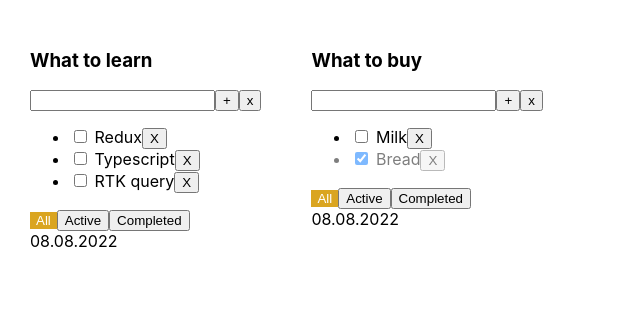
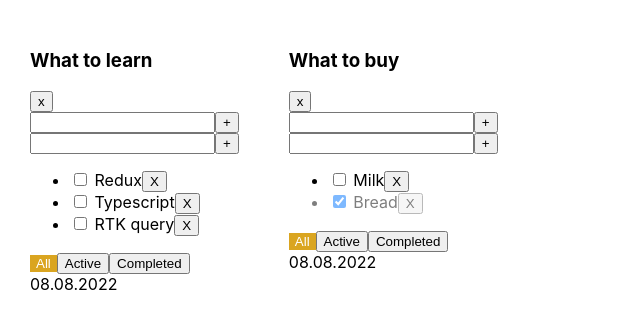
Before and after one commit to MillionerMIN/to-do-list, a React (Vite) app: page / in a window 1280 px wide. Shown: the top 328 px of the page, without its empty margins (0-640 px from the left). Built offline with nearby package versions, Linux system fonts and the light colour scheme.

Commit message:
#sprint02week01: fixing component

```diff
--- a/src/shared/types/TaskStateType.ts
+++ b/src/shared/types/TaskStateType.ts
@@ -1,5 +1,5 @@
 import { Task } from './Task';
 
 export type TaskStateType = {
-  [key: string]: Task;
+  [key: string]: Task[];
 };
--- /dev/null
+++ b/src/shared/ui/ui-add-item-form/index.tsx
@@ -0,0 +1,47 @@
+import './styles.css';
+
+import type { ChangeEvent, KeyboardEvent } from 'react';
+
+import { UiButton } from '../ui-button';
+import { UiField } from '../ui-field';
+import { useState } from 'react';
+
+type UiAddItemFormProps = {
+  addTask: (title: string) => void;
+};
+
+export function UiAddItemForm({ addTask }: UiAddItemFormProps) {
+  const [taskTitle, setTaskTitle] = useState<string>('');
+  const [error, setError] = useState<string | null>(null);
+
+  function addTaskHandler() {
+    if (taskTitle.trim() !== '') {
+      addTask(taskTitle.trim());
+      setTaskTitle('');
+    } else {
+      setError('title is required');
+    }
+  }
+
+  function changeTaskTitleHandler(event: ChangeEvent<HTMLInputElement>) {
+    setTaskTitle(event.currentTarget.value);
+  }
+
+  function addTaskOnKeyUpHandler(event: KeyboardEvent<HTMLInputElement>) {
+    setError(null);
+    event.key === 'Enter' && addTaskHandler();
+  }
+
+  return (
+    <div className='todolist-title-container'>
+      <UiField
+        className={error ? 'error' : ''}
+        value={taskTitle}
+        onChange={changeTaskTitleHandler}
+        onKeyUp={addTaskOnKeyUpHandler}
+      />
+      <UiButton title='+' onClick={addTaskHandler} />
+      {/* <UiButton title='x' onClick={removeTodolistHandler} /> */}
+    </div>
+  );
+}
--- /dev/null
+++ b/src/shared/ui/ui-add-item-form/styles.css
@@ -0,0 +1,4 @@
+.todolist-title-container {
+  display: flex;
+  justify-content: center;
+}
--- /dev/null
+++ b/src/shared/ui/ui-field/index.tsx
@@ -0,0 +1,6 @@
+import type { InputHTMLAttributes } from 'react';
+
+type UiFieldProps = {} & InputHTMLAttributes<HTMLInputElement>;
+export function UiField({ ...props }: UiFieldProps) {
+  return <input {...props} />;
+}
--- a/src/shared/ui/ui-todolist/index.tsx
+++ b/src/shared/ui/ui-todolist/index.tsx
@@ -3,6 +3,7 @@ import './styles.css';
 import { ChangeEvent, KeyboardEvent, useState } from 'react';
 import type { FilterValues, Task } from '../../types';
 
+import { UiAddItemForm } from '../ui-add-item-form';
 import { UiButton } from '../ui-button';
 
 type UiTodolistProps = {
@@ -61,9 +62,14 @@ export function UiTodolist({
     changeFilter(todolistId, filter);
   }
 
+  function addTaskCallback(title: string) {
+    addTask(title, todolistId);
+  }
+
   return (
     <div>
-      <h3>{title}</h3>
+      <h3>{title}</h3> <UiButton title='x' onClick={removeTodolistHandler} />
+      <UiAddItemForm addTask={addTaskCallback} />
       <div className='todolist-title-container'>
         <input
           className={error ? 'error' : ''}
@@ -72,7 +78,6 @@ export function UiTodolist({
           onKeyUp={addTaskOnKeyUpHandler}
         />
         <UiButton title='+' onClick={addTaskHandler} />
-        <UiButton title='x' onClick={removeTodolistHandler} />
       </div>
       {error && <p className='error-message'>{error}</p>}
       {tasks.length === 0 ? (
@@ -105,7 +110,6 @@ export function UiTodolist({
           })}
         </ul>
       )}
-
       <div>
         <UiButton
           className={filter === 'all' ? 'filter-active' : ''}
--- a/src/shared/ui/ui-todolist/styles.css
+++ b/src/shared/ui/ui-todolist/styles.css
@@ -12,8 +12,3 @@
 .is-done {
   opacity: 0.5;
 }
-
-.todolist-title-container {
-  display: flex;
-  justify-content: center;
-}
```
